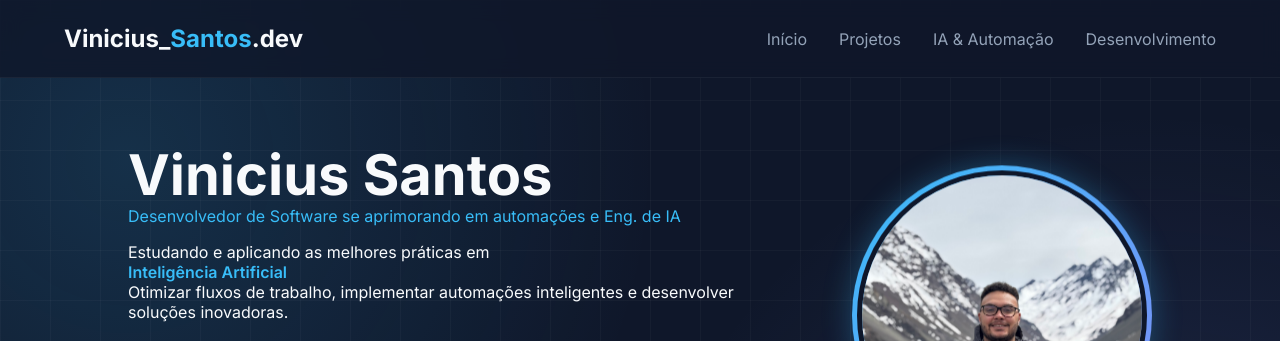
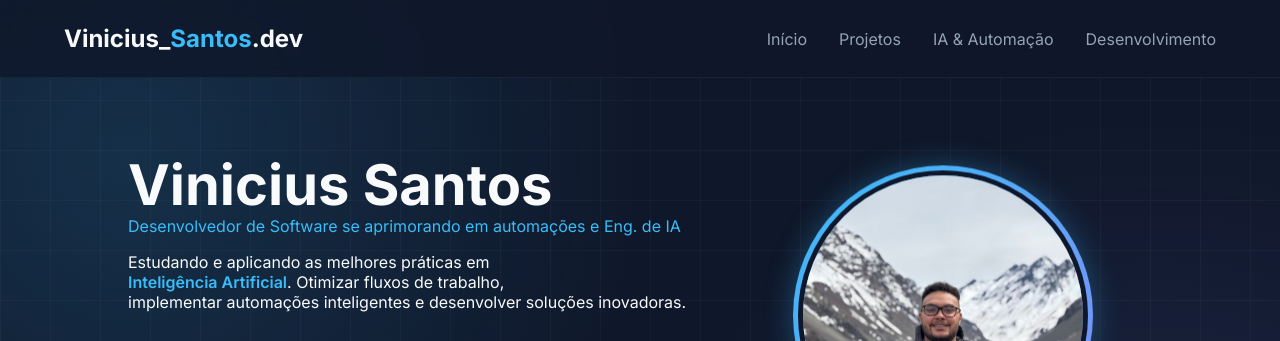
Before and after one commit to gladistory/portfolio, a plain HTML site: page index.html in a window 1280 px wide. Shown: the top 341 px of the page. Drawn offline with Linux system fonts and the light colour scheme.

Commit message:
ajuste header

```diff
--- a/index.html
+++ b/index.html
@@ -29,8 +29,7 @@
                 <h2 class="typing-text">Desenvolvedor de Software se aprimorando em automações e Eng. de IA</h2>
                 <p>
                     Estudando e aplicando as melhores práticas em<br>
-                    <span class="highlight">Inteligência Artificial</span><br>
-                    Otimizar fluxos de trabalho, implementar automações inteligentes e desenvolver soluções inovadoras.
+                    <span class="highlight">Inteligência Artificial</span>. Otimizar fluxos de trabalho,<br> implementar automações inteligentes e desenvolver soluções inovadoras.
                 </p>
                 <div class="hero-btns">
                     <a href="#projetos" class="btn primary">Ver Projetos</a>
```
